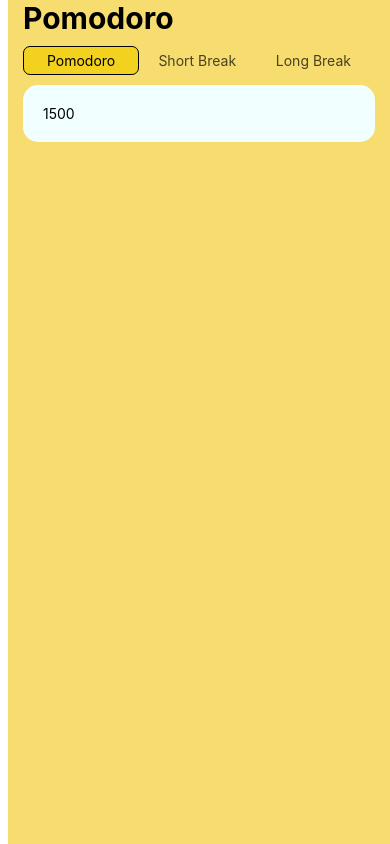
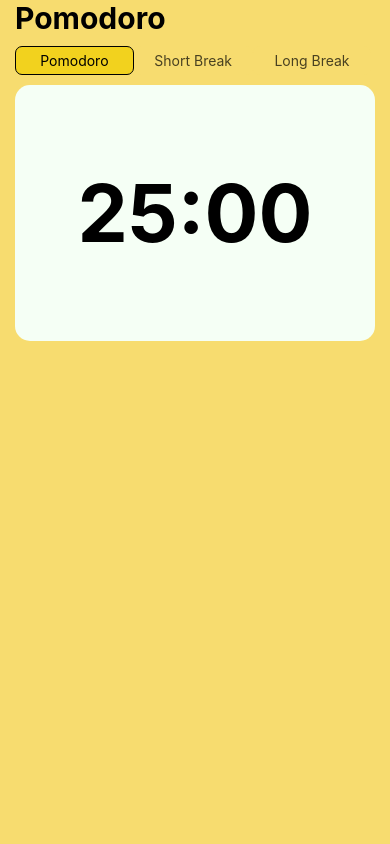
Before and after one commit to bm-jsms/Pomodoro_Timer-react_native, a React Native app: screen / in a window 390 px wide. Built offline with nearby package versions, Linux system fonts and the light colour scheme.

Commit message:
up - Timer

```diff
--- a/App.tsx
+++ b/App.tsx
@@ -25,6 +25,7 @@ export default function App() {
 		>
 			<View
 				style={{
+					flex: 1,
 					paddingHorizontal: 15,
 					paddingTop: Platform.OS === 'android' ? 30 : 0,
 				}}
@@ -36,6 +37,7 @@ export default function App() {
 					setCurrentTime={setCurrentTime}
 				/>
 				<Timer time={time} />
+
 				<StatusBar style='dark' />
 			</View>
 		</SafeAreaView>
@@ -45,7 +47,6 @@ export default function App() {
 const styles = StyleSheet.create({
 	container: {
 		flex: 1,
-		marginLeft: 8,
 	},
 	title: {
 		fontSize: 30,
--- a/components/Timer.tsx
+++ b/components/Timer.tsx
@@ -6,17 +6,27 @@ type TimerProps = {
 };
 
 export default function Timer({ time }: TimerProps) {
+	const formatter = `${Math.floor(time / 60)
+		.toString()
+		.padStart(2, '0')}:${(time % 60).toString().padStart(2, '0')}`;
 	return (
 		<View style={styles.container}>
-			<Text>{time}</Text>
+			<Text style={styles.time}>{formatter}</Text>
 		</View>
 	);
 }
 
 const styles = StyleSheet.create({
 	container: {
-		backgroundColor: '#f2ffff',
+		backgroundColor: '#f5fff5',
+		flex: 0.3,
+		justifyContent: 'center',
 		padding: 20,
 		borderRadius: 15,
 	},
+	time: {
+		fontSize: 80,
+		fontWeight: 'bold',
+		textAlign: 'center',
+	},
 });
```
